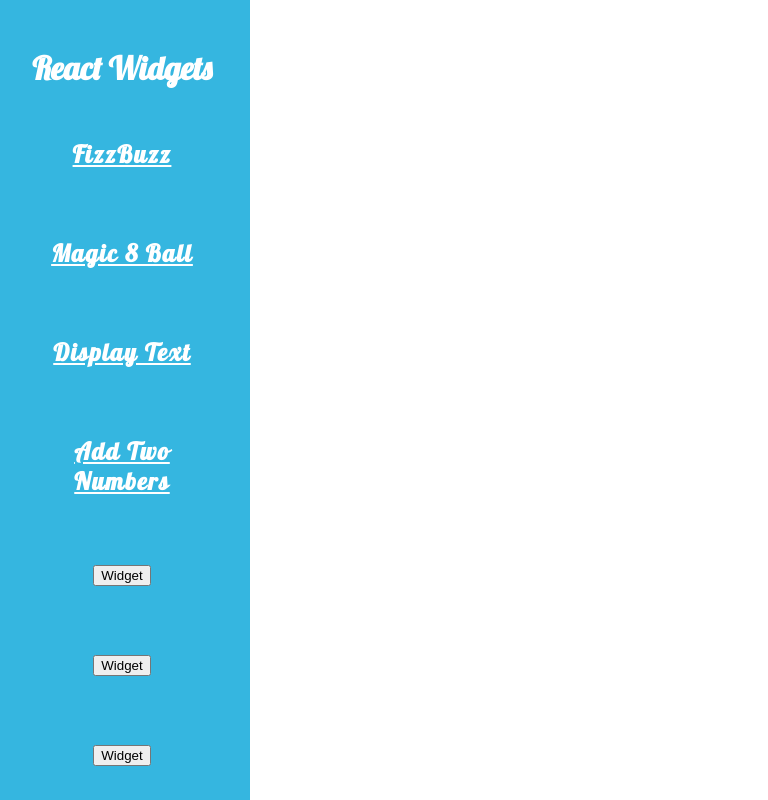
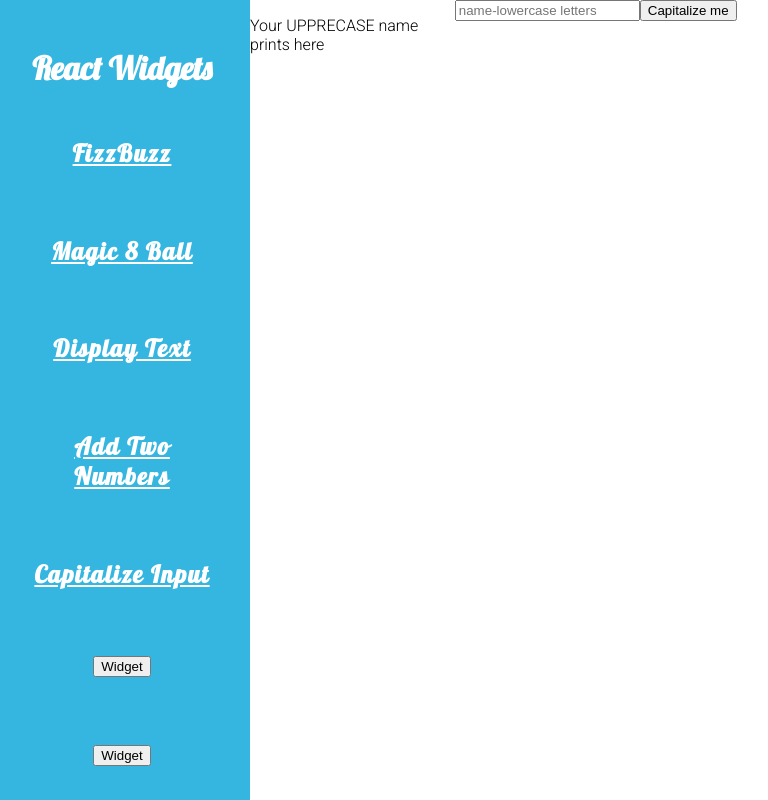
Before and after one commit to Randycullins08/react-widgets, a React (Create React App) app: page /capatilize-input in a window 1280 px wide. Shown: the whole page, without its empty margins (6-774 px from the left). Built offline with nearby package versions, Linux system fonts and the light colour scheme.

Commit message:
start capitilizeInput

```diff
--- a/src/App.js
+++ b/src/App.js
@@ -6,6 +6,7 @@
 import Magic8Ball from "./components/Magic8Ball";
 import DisplayText from "./components/DisplayText";
 import AddTwoNumbers from "./components/AddTwoNumbers";
+import CapitalizeInput from "./components/CapitalizeInput";
 
 function App() {
   return (
@@ -18,6 +19,7 @@
           <Route path="/magic-8-ball" component={Magic8Ball} />
           <Route path="/display-text" component={DisplayText} />
           <Route path="/add-two-numbers" component={AddTwoNumbers} />
+          <Route path="/capatilize-input" component={CapitalizeInput} />
         </Switch>
       </BrowserRouter>
     </div>
--- /dev/null
+++ b/src/components/CapitalizeInput.js
@@ -0,0 +1,25 @@
+import { useState } from "react";
+
+export default function CapitalizeInput() {
+  const [input_str, setInputStr] = useState("");
+  const [somebtn, setSomebtn] = useState(" Your  UPPRECASE name prints here");
+
+  const stringToUpperCase = (e) => {
+    e.preventDefault();
+    setSomebtn(input_str);
+  };
+
+  return (
+    <div className="App">
+      <p>{somebtn}</p>
+      <form>
+        <input
+          type="text"
+          placeholder="name-lowercase letters"
+          onChange={(e) => setInputStr(e.target.value.toUpperCase())}
+        />
+        <button onClick={stringToUpperCase}>Capitalize me</button>
+      </form>
+    </div>
+  );
+}
--- a/src/components/Navbar.js
+++ b/src/components/Navbar.js
@@ -14,7 +14,7 @@
         <Link to="/magic-8-ball">Magic 8 Ball</Link>
         <Link to="/display-text">Display Text</Link>
         <Link to="/add-two-numbers">Add Two Numbers</Link>
-        <button>Widget</button>
+        <Link to="/capatilize-input">Capitalize Input</Link>
         <button>Widget</button>
         <button>Widget</button>
       </div>
--- /dev/null
+++ b/src/styles/capitalizeInput.scss
@@ -0,0 +1,3 @@
+.name-upper-case-container {
+  @include centerContent();
+}
--- a/src/styles/main.scss
+++ b/src/styles/main.scss
@@ -7,6 +7,7 @@
 @import "./magic8Ball.scss";
 @import "./displayText.scss";
 @import "./addTwoNumbers.scss";
+@import "./capitalizeInput.scss";
 
 body {
   margin: 0;
```
